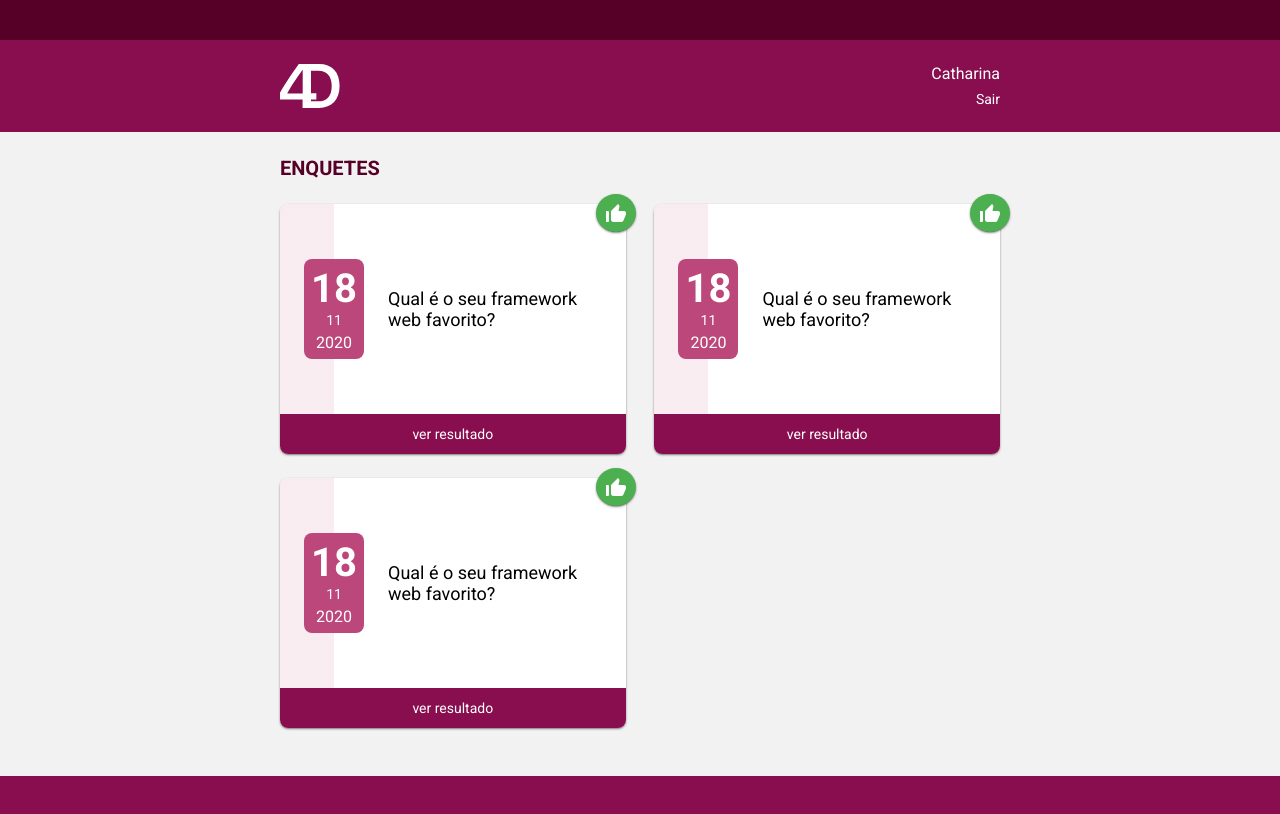
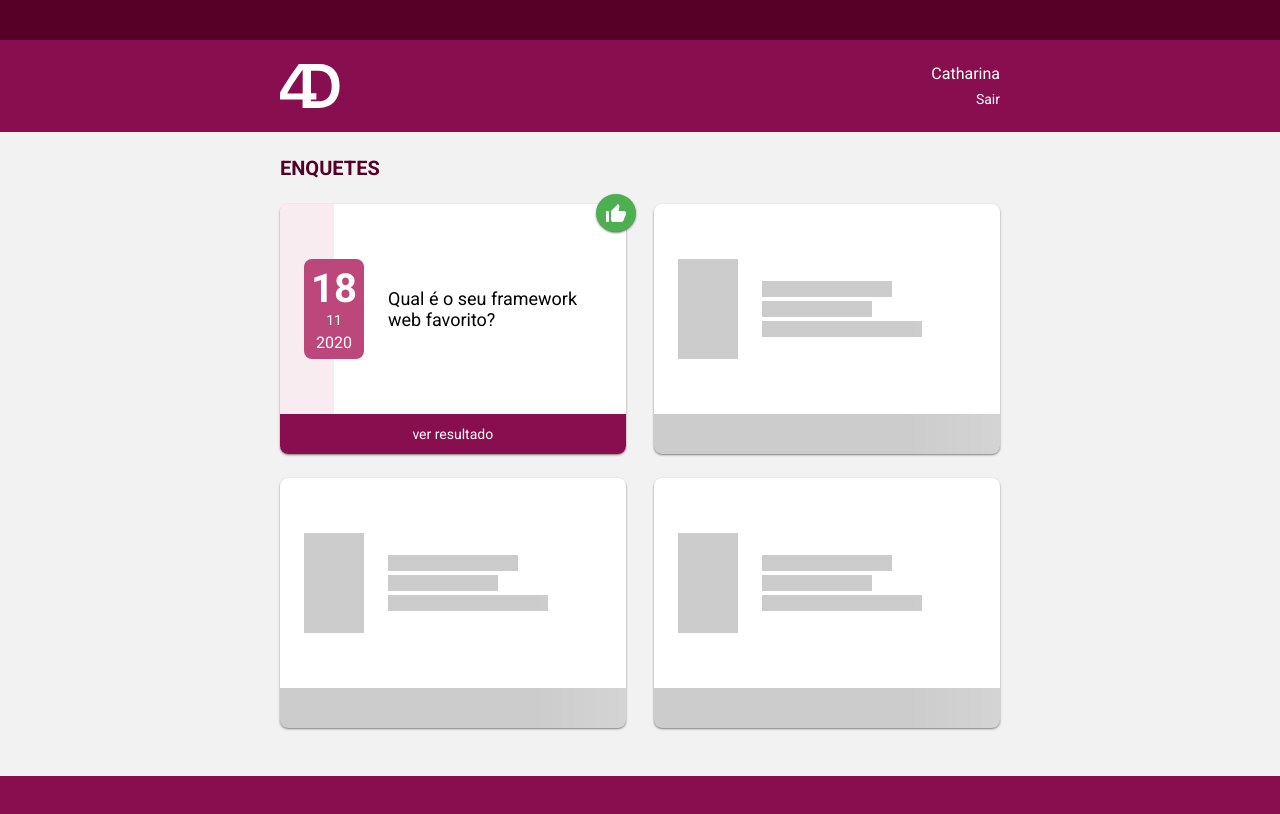
Before and after one commit to acmesquita/clean-arch-react, a React app: page / in a window 1280 px wide. Shown: the top 814 px of the page. Built offline with nearby package versions, Linux system fonts and the light colour scheme.

Commit message:
feat: add skeleton shimer effect

```diff
--- a/src/presentation/pages/survery-list/styles.scss
+++ b/src/presentation/pages/survery-list/styles.scss
@@ -41,6 +41,42 @@
         flex-basis: 48%;
         margin-bottom: 24px;
         box-shadow: 0px 1px 3px -1px $black;
+
+        &:empty {
+          position: relative;
+          overflow: hidden;
+          background-repeat: no-repeat;
+          background-image:
+            linear-gradient(to right, $disabled, $disabled),
+            linear-gradient(to right, $disabled, $disabled),
+            linear-gradient(to right, $disabled, $disabled),
+            linear-gradient(to right, $disabled, $disabled),
+            linear-gradient(to right, $disabled, $disabled);
+          background-position:
+            24px 55px,
+            left 0 bottom 0,
+            108px 77px,
+            108px 97px,
+            108px 117px;
+          background-size:
+            60px 100px,
+            100% 40px,
+            130px 16px,
+            110px 16px,
+            160px 16px;
+
+          &::after {
+            content: '';
+            animation: shimer 1.2s infinite;
+            position: absolute;
+            width: 100%;
+            height: 100%;
+            top: 0;
+            left: 0;
+            transform: translateX(-100%);
+            background-image: linear-gradient(to right, transparent, rgba($white, 0.3), transparent),
+          }
+        }
 
         .surveryContent {
           position: relative;
@@ -132,3 +168,9 @@
     }
   }
 }
+
+@keyframes shimer {
+  100% {
+    transform: translateX(100%);
+  }
+}
--- a/src/presentation/pages/survery-list/survery-list.tsx
+++ b/src/presentation/pages/survery-list/survery-list.tsx
@@ -22,30 +22,9 @@ const SurveryList: React.FC = () => {
             </div>
             <footer>Ver Resultado</footer>
           </li>
-          <li>
-            <div className={styles.surveryContent}>
-              <Icon iconName={IconName.thumbUp} className={styles.iconWrapper}/>
-              <time>
-                <span className={styles.day}>18</span>
-                <span className={styles.month}>11</span>
-                <span className={styles.year}>2020</span>
-              </time>
-              <p>Qual é o seu framework web favorito?</p>
-            </div>
-            <footer>Ver Resultado</footer>
-          </li>
-          <li>
-            <div className={styles.surveryContent}>
-              <Icon iconName={IconName.thumbUp} className={styles.iconWrapper}/>
-              <time>
-                <span className={styles.day}>18</span>
-                <span className={styles.month}>11</span>
-                <span className={styles.year}>2020</span>
-              </time>
-              <p>Qual é o seu framework web favorito?</p>
-            </div>
-            <footer>Ver Resultado</footer>
-          </li>
+          <li></li>
+          <li></li>
+          <li></li>
         </ul>
       </main>
       <Footer />
```
